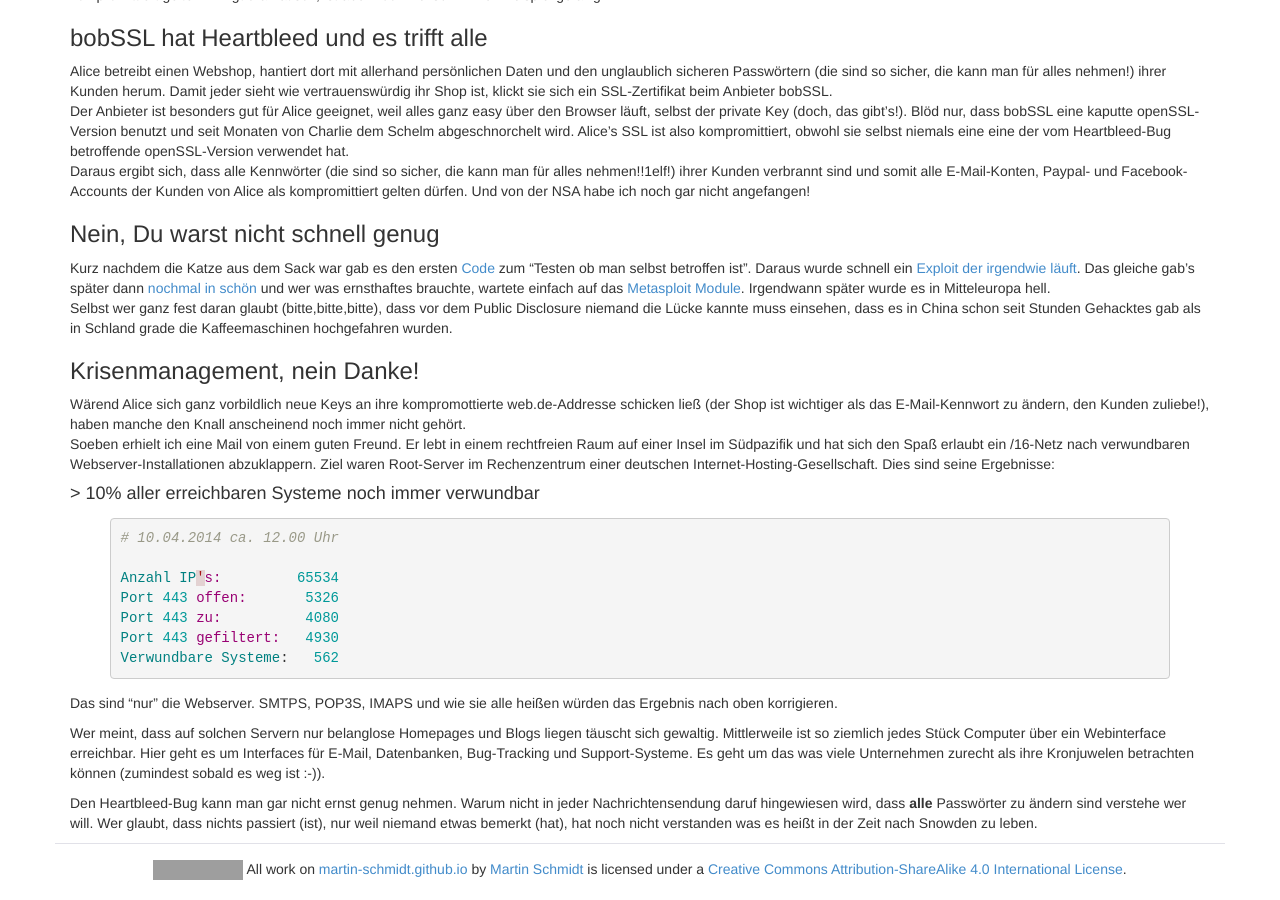
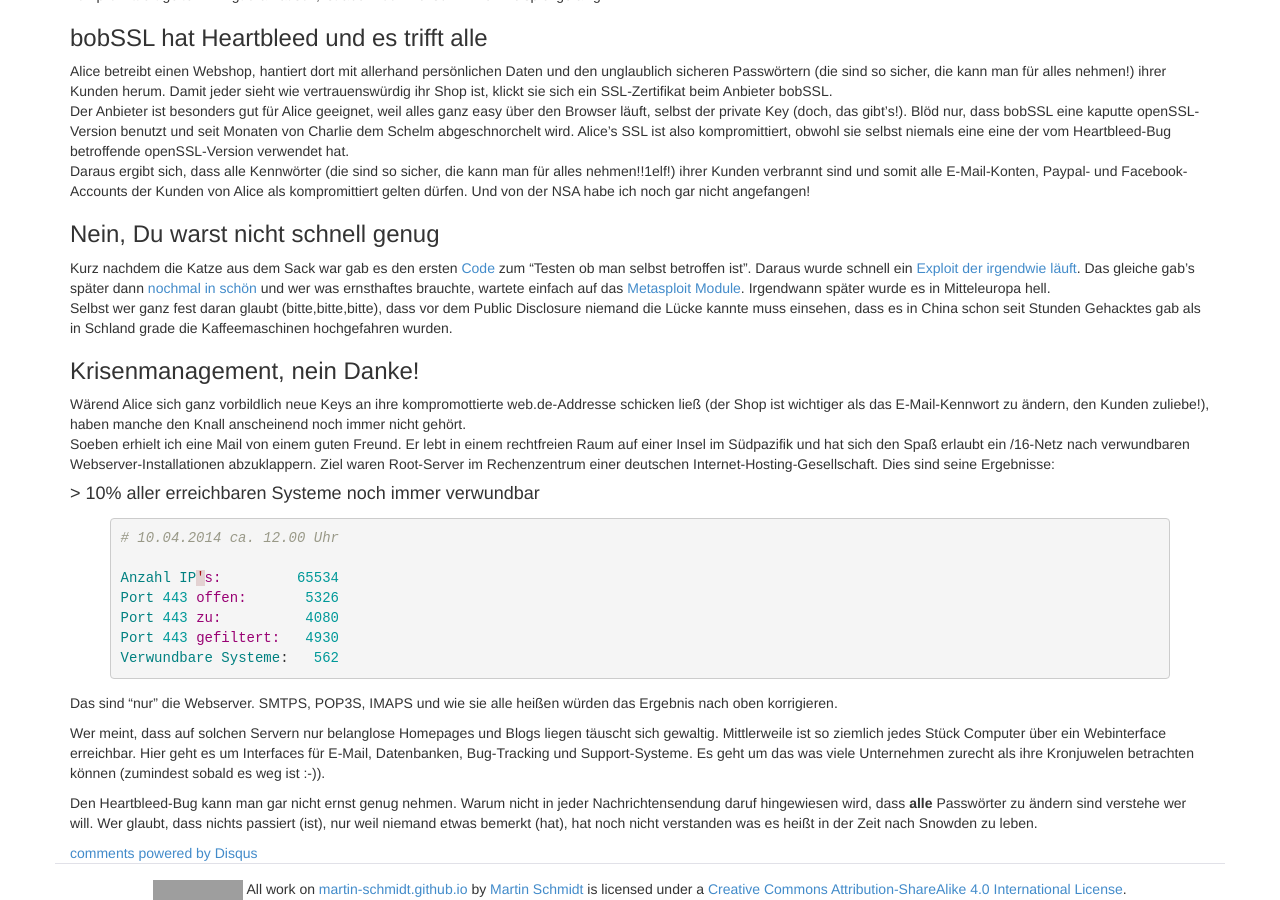
Before and after one commit to sutti2/martin-schmidt.github.io, a Jekyll site: the page built from _posts/2014-04-10-Der-Heartbeat-Bug.markdown, in a window 1280 px wide and 900 px high, scrolled down 598 px. Built offline with Jekyll 4.4.1, drawn with Linux system fonts in a browser that asks for light colours; nearby versions of some CDN libraries; Markdown is read by kramdown in place of the engine named in the settings; comment, search, counter and statistics services are not loaded; part of the change alters nothing that is shown; grey boxes are pictures that could not be loaded.

Commit message:
added disqus snippet

```diff
--- a/_layouts/post.html
+++ b/_layouts/post.html
@@ -5,5 +5,20 @@ layout: default
 <p class="meta">{{ page.date | date_to_string }}</p>
 
 <div class="post">
-{{ content }}
+  {{ content }}
 </div>
+
+<div id="disqus_thread"></div>
+<script type="text/javascript">
+  /* * * CONFIGURATION VARIABLES: EDIT BEFORE PASTING INTO YOUR WEBPAGE * * */
+var disqus_shortname = 'martin-schmidt'; // required: replace example with your forum shortname
+
+/* * * DON'T EDIT BELOW THIS LINE * * */
+(function() {
+ var dsq = document.createElement('script'); dsq.type = 'text/javascript'; dsq.async = true;
+ dsq.src = '//' + disqus_shortname + '.disqus.com/embed.js';
+ (document.getElementsByTagName('head')[0] || document.getElementsByTagName('body')[0]).appendChild(dsq);
+ })();
+</script>
+<noscript>Please enable JavaScript to view the <a href="http://disqus.com/?ref_noscript">comments powered by Disqus.</a></noscript>
+<a href="http://disqus.com" class="dsq-brlink">comments powered by <span class="logo-disqus">Disqus</span></a>
```
